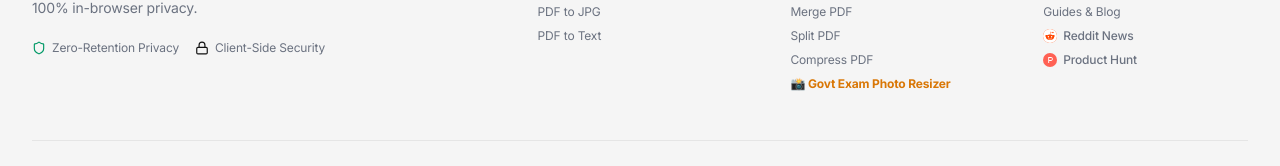
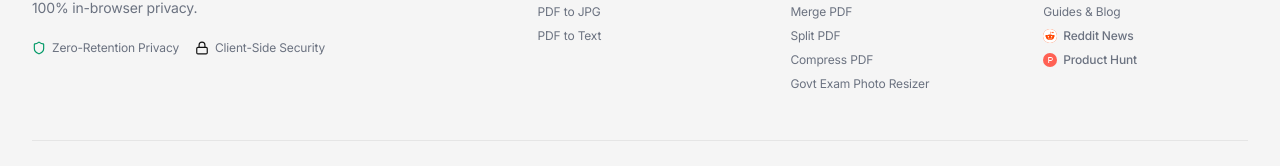
Before and after one commit to shivamapatel03/doclly, a React (Vite) app: page / in a window 1280 px wide. Shown: the part 5979-6145 px from the top of the page. Built offline with nearby package versions, Linux system fonts and the light colour scheme.

Commit message:
Style Govt Exam Photo Resizer cleanly in Footer matching other links

```diff
--- a/src/components/layout/Footer.tsx
+++ b/src/components/layout/Footer.tsx
@@ -91,9 +91,7 @@ export const Footer: React.FC = () => {
                 <Link to="/tools/compress-pdf" className="text-[#6B7280] hover:text-[#111111] transition-colors">Compress PDF</Link>
               </li>
               <li>
-                <Link to="/govt-exam-resizer" className="text-[#D97706] font-bold hover:text-amber-800 transition-colors flex items-center gap-1">
-                  <span>📸 Govt Exam Photo Resizer</span>
-                </Link>
+                <Link to="/govt-exam-resizer" className="text-[#6B7280] hover:text-[#111111] transition-colors">Govt Exam Photo Resizer</Link>
               </li>
             </ul>
           </div>
```
